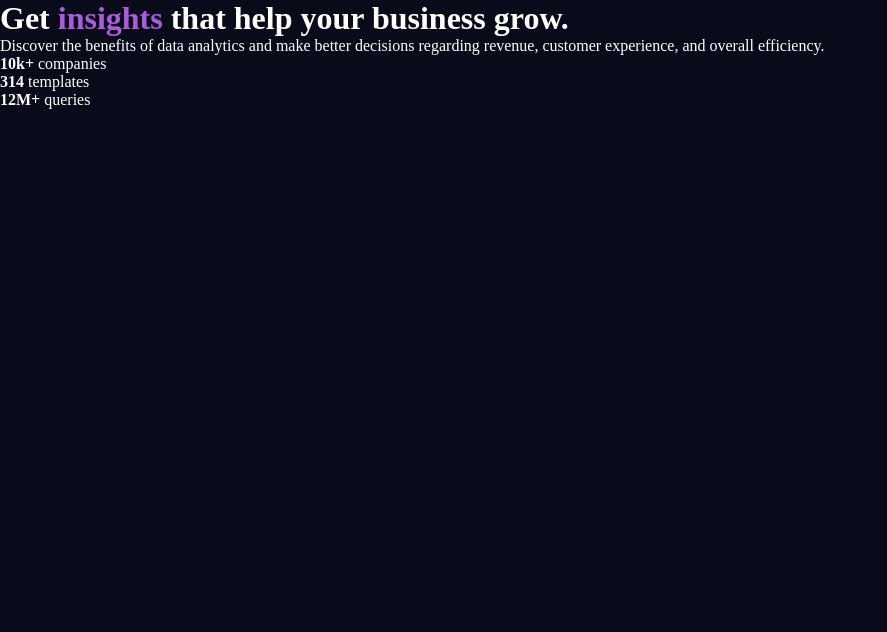
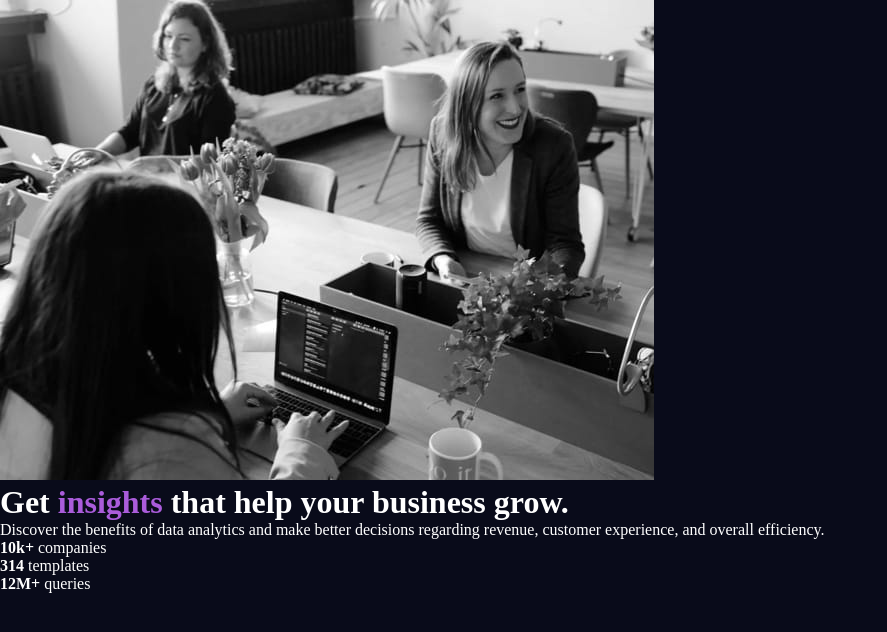
Before and after one commit to Nazaf64/stats-preview-single-page, a plain HTML site: page index.html in a window 1280 px wide. Shown: the whole page, without its empty margins (0-887 px from the left). Drawn offline with Linux system fonts and the light colour scheme.

Commit message:
added image

```diff
--- a/index.html
+++ b/index.html
@@ -3,8 +3,6 @@
 <head>
   <meta charset="UTF-8">
   <meta name="viewport" content="width=device-width, initial-scale=1.0"> <!-- displays site properly based on user's device -->
-
-  <!-- <link rel="icon" type="image/png" sizes="32x32" href="./images/favicon-32x32.png"> -->
 
   <link rel="preconnect" href="https://fonts.gstatic.com">
   <link href="https://fonts.googleapis.com/css2?family=Inter:wght@400;700&family=Lexend+Deca&display=swap" rel="stylesheet">
@@ -13,23 +11,13 @@
 
   <title>Frontend Mentor | Stats preview card component</title>
 
-  <!-- Feel free to remove these styles or customise in your own stylesheet 👍 -->
-  <!-- <style>
-    .attribution { font-size: 11px; text-align: center; }
-    .attribution a { color: hsl(228, 45%, 44%); }
-  </style> -->
 </head>
 
 <body>
-
+  <img src="images/image-header-mobile.jpg" alt="card_image">
   <h1>Get <span>insights</span> that help your business grow.</h1>
 
   <p>Discover the benefits of data analytics and make better decisions regarding revenue, customer experience, and overall efficiency.</p>
-
-
-  <!-- <div>10k+ companies</div>
-  <div>314 templates</div>
-  <div>12m+ queries</div> -->
 
   <ul style="list-style: none;">
     <li><strong>10k+</strong> companies</li>
@@ -37,10 +25,5 @@
     <li><strong>12M+</strong> queries</li>
   </ul>
 
-
-  <!-- <div class="attribution">
-    Challenge by <a href="https://www.frontendmentor.io?ref=challenge" target="_blank">Frontend Mentor</a>.
-    Coded by <a href="#">Your Name Here</a>.
-  </div> -->
 </body>
 </html>
```
